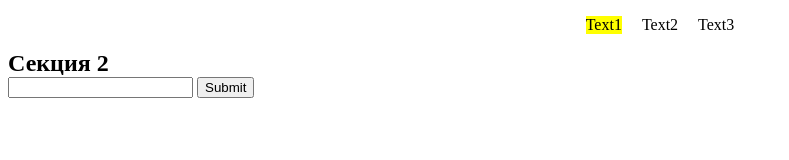
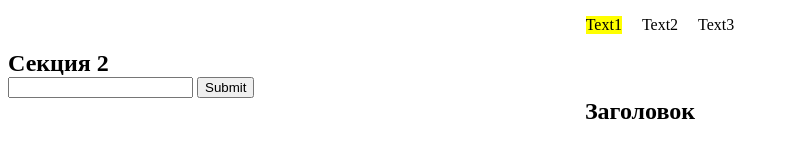
Before and after one commit to SergeiKudlai/lesson, a plain HTML site: page index.html in a window 1280 px wide. Shown: the whole page, without its empty margins (0-789 px from the left). Drawn offline with Linux system fonts and the light colour scheme.

Commit message:
feat: section 2

```diff
--- a/index.html
+++ b/index.html
@@ -51,7 +51,9 @@
 
     </section>
 
-
+    <section class="section">
+      <h2 class="section__title">Заголовок</h2>
+    </section>
 
   </main>
 
--- a/style.css
+++ b/style.css
@@ -67,3 +67,7 @@
   text-align: center;
   background-color: white;
 }
+
+.section__title {
+  text-align: center;
+}
```
